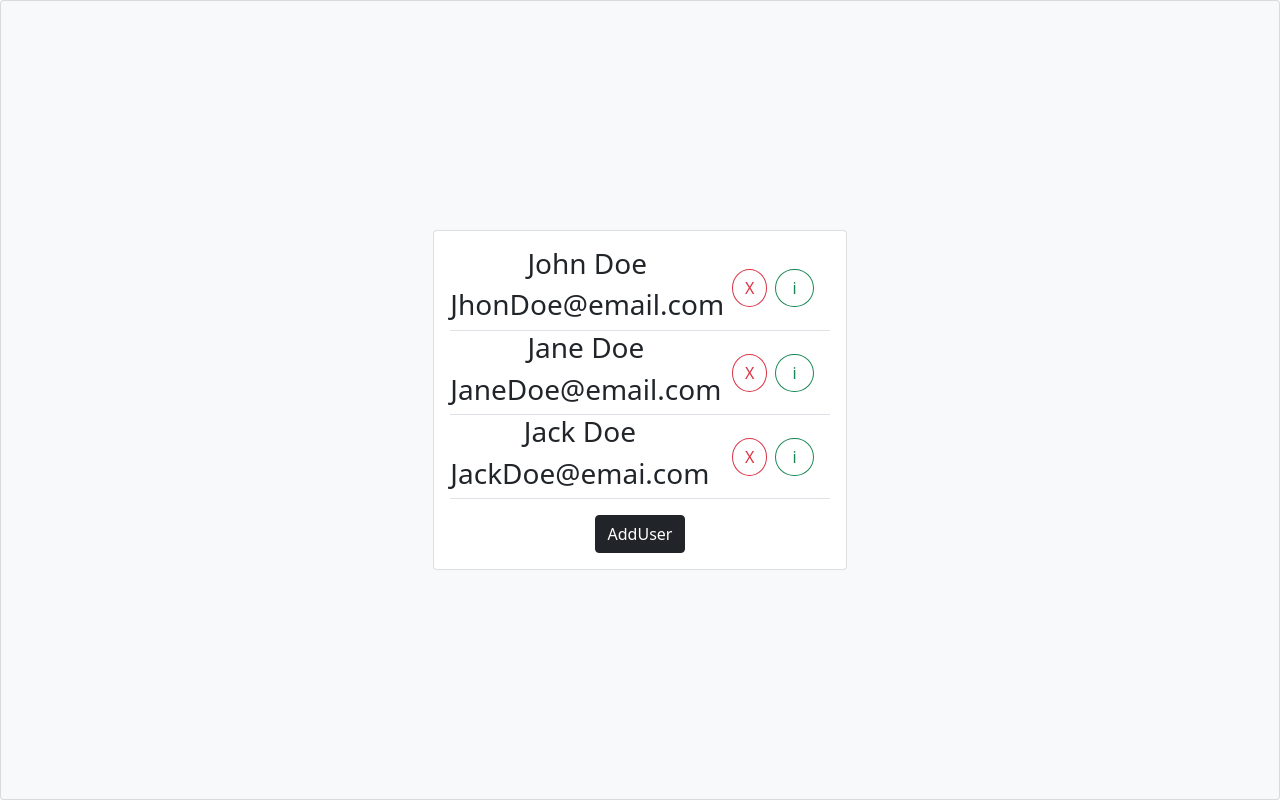
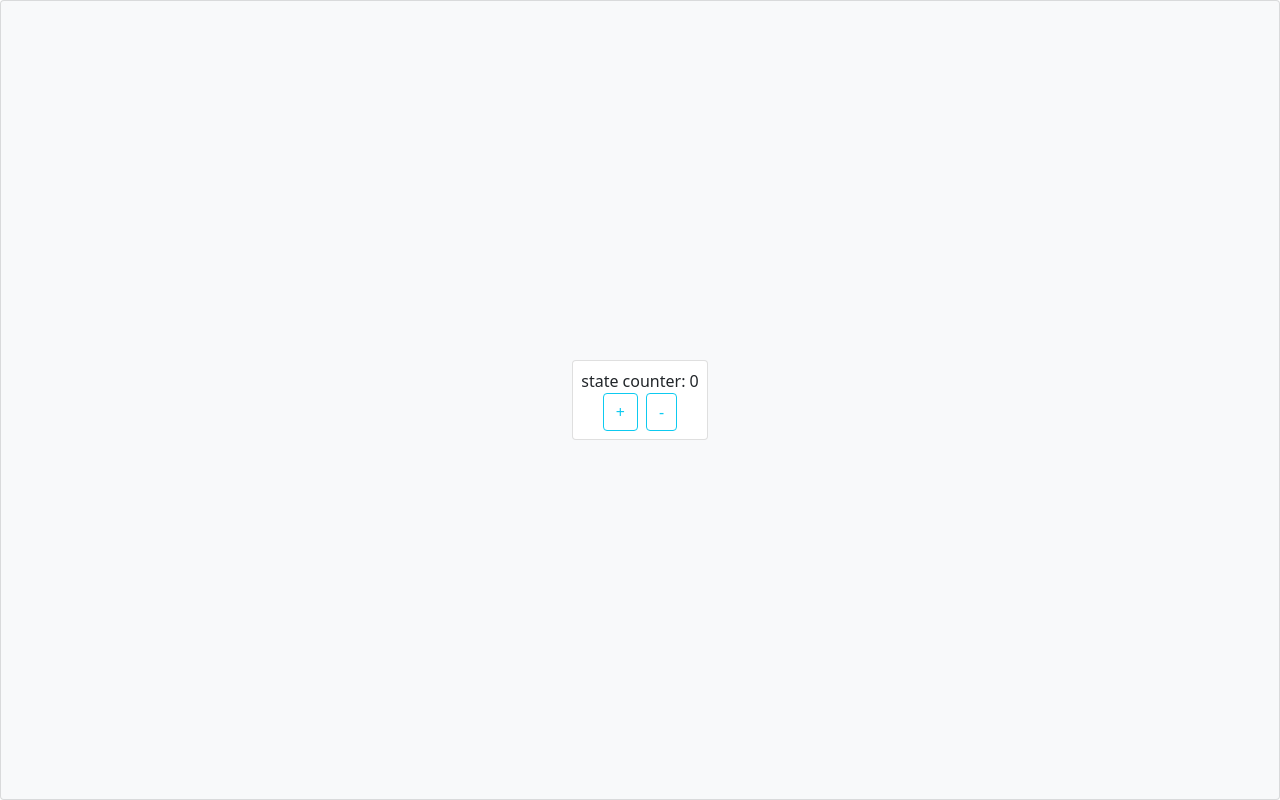
Before and after one commit to isel-jao/react, a React (Create React App) app: page / in a window 1280 px wide. Built offline with nearby package versions, Linux system fonts and the light colour scheme.

Commit message:
userRuducer

```diff
--- a/package.json
+++ b/package.json
@@ -3,11 +3,14 @@
   "version": "0.1.0",
   "private": true,
   "dependencies": {
+    "@reduxjs/toolkit": "^1.8.2",
     "bootstrap": "^5.1.3",
     "react": "^18.2.0",
     "react-bootstrap": "^2.4.0",
     "react-dom": "^18.2.0",
-    "react-scripts": "0.9.5"
+    "react-redux": "^8.0.2",
+    "react-scripts": "0.9.5",
+    "redux": "^4.2.0"
   },
   "scripts": {
     "start": "react-scripts start",
--- /dev/null
+++ b/src/actions/index.js
@@ -0,0 +1,11 @@
+const increment = (amount = 1) => ({
+  type: "INCREMENT",
+  payload: { amount },
+});
+
+const decrement = (amount = 1) => ({
+  type: "DECREMENT",
+  payload: { amount },
+});
+
+export { increment, decrement };
--- a/src/app.jsx
+++ b/src/app.jsx
@@ -1,6 +1,6 @@
 import React from "react";
 import "bootstrap/dist/css/bootstrap.css";
-import Test from "./components/use-reducer";
+import Test from "./components/redux";
 const App = () => {
   return (
     <div
--- /dev/null
+++ b/src/components/redux/index.jsx
@@ -0,0 +1,34 @@
+/* eslint-disable */ /* eslint-disable */
+import React, { useEffect, useState } from "react";
+import { useSelector, useDispatch } from "react-redux";
+import { increment, decrement } from "../../actions";
+
+const ReduxComponent = () => {
+  const stateCounter = useSelector((state) => state.counter);
+
+  const dispatch = useDispatch();
+  const incrementCounter = (e) => dispatch(increment(2));
+  const decrementCounter = (e) => dispatch(decrement());
+
+  return (
+    <div className="text-center card p-2">
+      <div>state counter: {stateCounter}</div>
+      <div>
+        <button
+          className="btn btn-outline-info mx-1"
+          onClick={incrementCounter}
+        >
+          +
+        </button>
+        <button
+          className="btn btn-outline-info mx-1"
+          onClick={decrementCounter}
+        >
+          -
+        </button>
+      </div>
+    </div>
+  );
+};
+
+export default ReduxComponent;
--- a/src/index.js
+++ b/src/index.js
@@ -1,8 +1,23 @@
+/* eslint-disable */
 import React from "react";
 import { createRoot } from "react-dom/client";
 import App from "./app";
+
+// setup redux store
+import { createStore } from "redux";
+import { Provider } from "react-redux";
+import rootReducer from "./reducers";
+
+const store = createStore(
+  rootReducer,
+  window.__REDUX_DEVTOOLS_EXTENSION__ && window.__REDUX_DEVTOOLS_EXTENSION__()
+);
 function Root() {
-  return <App />;
+  return (
+    <Provider store={store}>
+      <App />
+    </Provider>
+  );
 }
 
 const root = createRoot(document.getElementById("root"));
--- /dev/null
+++ b/src/reducers/counter.js
@@ -0,0 +1,14 @@
+/* eslint-disable */
+const counterReducer = (state = 0, action) => {
+  const { amount } = action.payload || { amount: 1 };
+  switch (action.type) {
+    case "INCREMENT":
+      return state + +amount;
+    case "DECREMENT":
+      return state - +amount;
+    default:
+      return state;
+  }
+};
+
+export default counterReducer;
--- /dev/null
+++ b/src/reducers/index.js
@@ -0,0 +1,8 @@
+import counterReducer from "./counter";
+import { combineReducers } from "redux";
+
+const rootReducer = combineReducers({
+  counter: counterReducer,
+});
+
+export default rootReducer;
```
Also changed, not shown: 1 other file (tests, documents, lock files or other folders).
